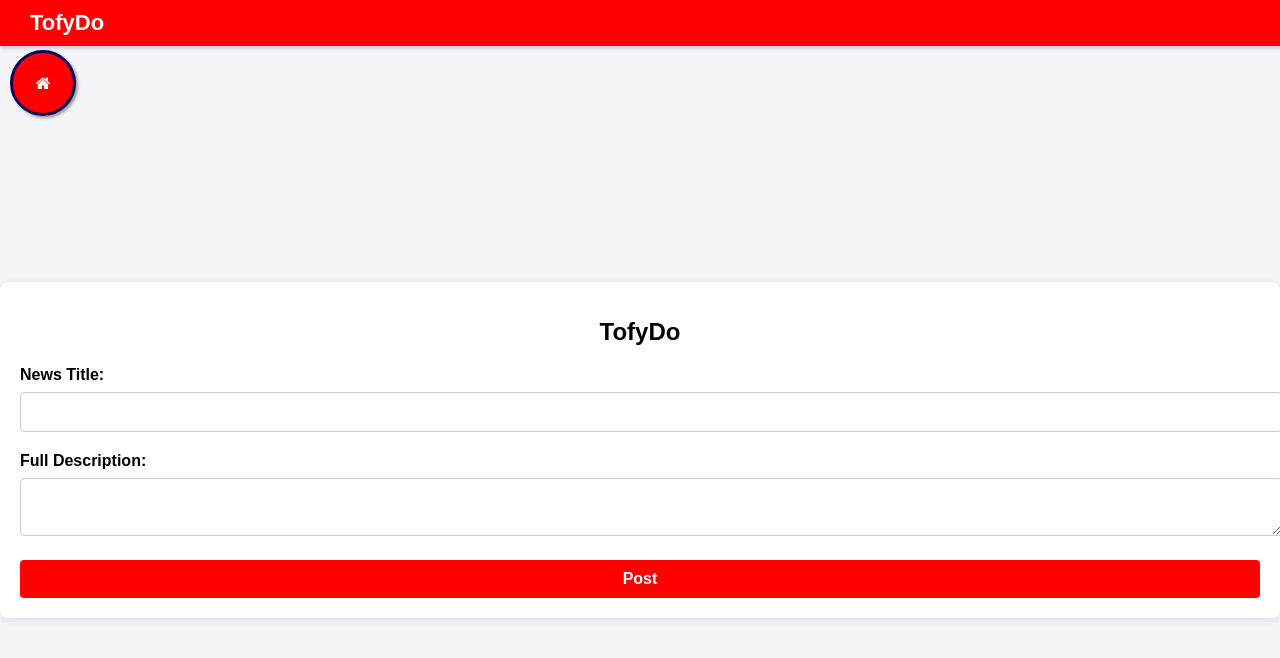
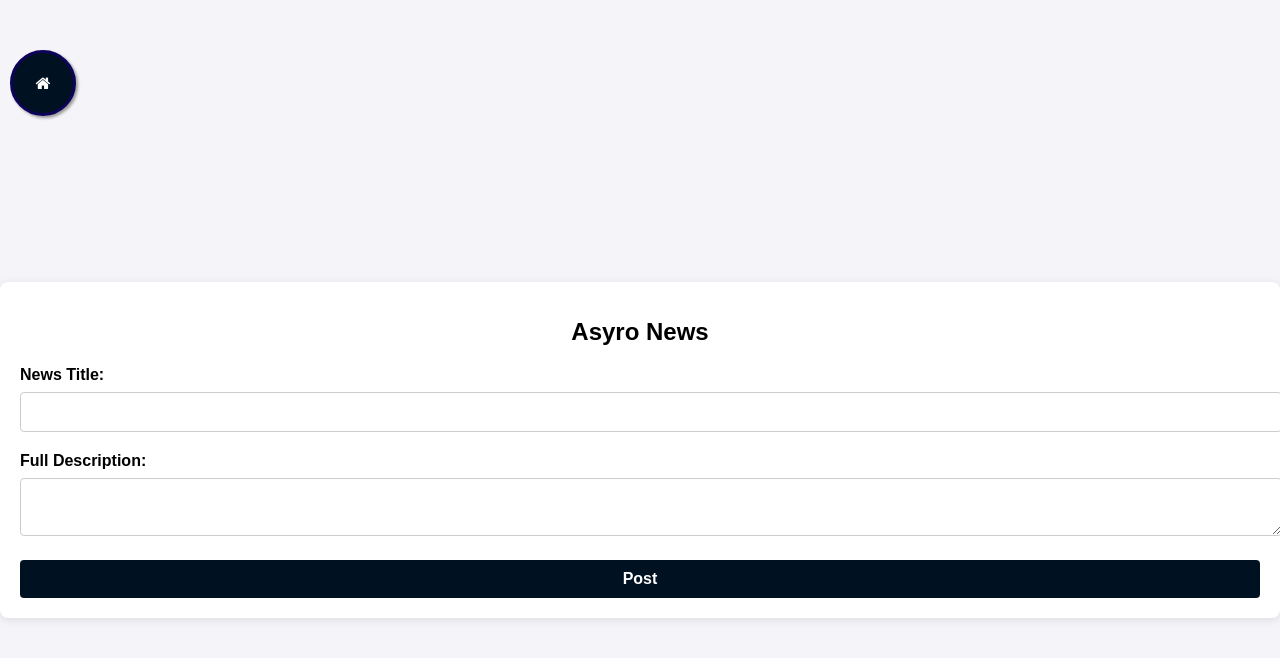
Before and after one commit to A-charo/AsyroPost, a plain HTML site: page add.html in a window 1280 px wide. Drawn offline with Linux system fonts and the light colour scheme.

Commit message:
Update add.html

```diff
--- a/add.html
+++ b/add.html
@@ -22,7 +22,7 @@
             display: flex;
             align-items: center;
             justify-content: space-between;
-            background-color: #FF0000;
+            background-color: #001222;
             padding: 10px 20px;
             color: #ffffff;
             font-size: 18px;
@@ -73,7 +73,7 @@
         button {
             width: 100%;
             padding: 10px;
-            background-color: #FF0000;
+            background-color: #001222;
             color: #fff;
             border: none;
             border-radius: 4px;
@@ -93,7 +93,7 @@
             width: 18px;
             height: 18px;
             border: 3px solid #fff;
-            border-top: 3px solid #FF0000;
+            border-top: 3px solid #0d035a;
             border-radius: 50%;
             animation: spin 0.6s linear infinite;
             position: absolute;
@@ -186,7 +186,7 @@
 	height:60px;
 	top: 50px;
 	left:10px;
-	background-color: #FF0000;
+	background-color: #001222;
 	color:#FFF;
     border: 3px solid #0d035a;
 	text-align:center;
@@ -201,13 +201,9 @@
     </style>
 </head>
 <body>
-    <!-- Navigation Bar -->
-    <div class="navbar">
-        <div class="logo">TofyDo</div>
-    </div>
 
     <div class="form-container">
-        <h1>TofyDo</h1>
+        <h1>Asyro News</h1>
         <form id="dataForm">
             <label for="newsTitle">News Title:</label>
             <input type="text" id="newsTitle" name="newsTitle" required style="font-weight: bold;">
```
